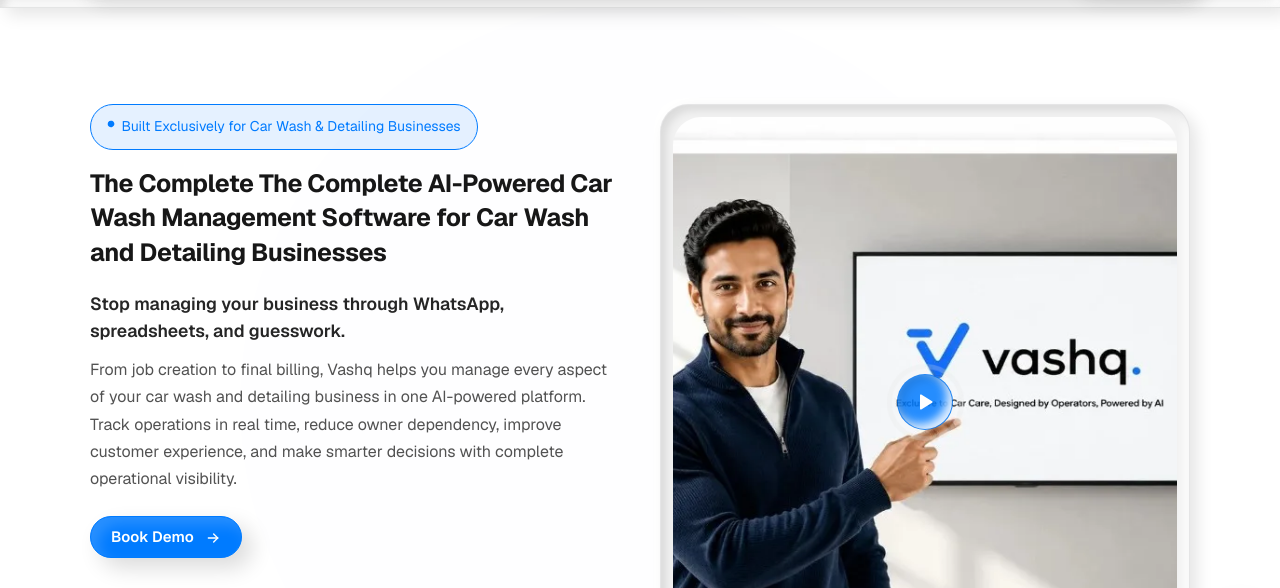
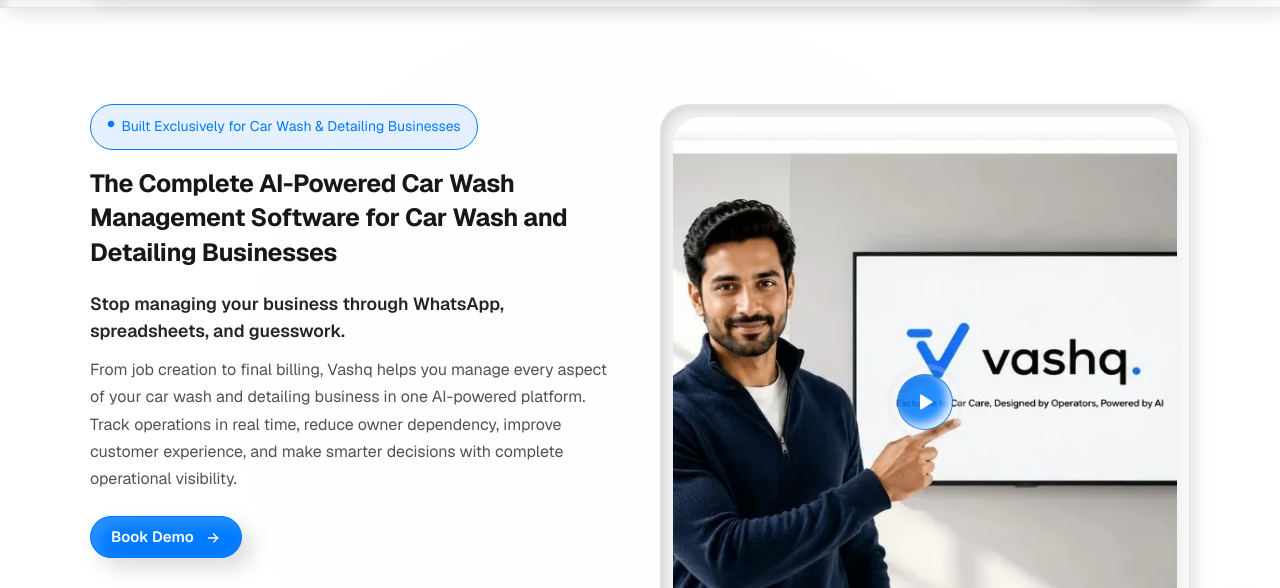
Before and after one commit to auxxweb/vashqofficialsite, a website built with Vite: page src/index.html in a window 1280 px wide. Shown: the part 75-663 px from the top of the page. Built offline with nearby package versions, Linux system fonts and the light colour scheme; files whose address does not match are found by name.

Commit message:
Update website content

```diff
--- a/src/index.html
+++ b/src/index.html
@@ -275,7 +275,7 @@
             <span class="hero-eyebrow__text">Built Exclusively for Car Wash &amp; Detailing Businesses</span>
           </span>
          <h1 class="hero-title fw-bold mt-4 mb-0">
-  The Complete The Complete AI-Powered Car Wash Management Software for Car Wash and Detailing Businesses
+  The Complete AI-Powered Car Wash Management Software for Car Wash and Detailing Businesses
 </h1>
 
           <p class="hero-hook mt-5 mb-3">
```
